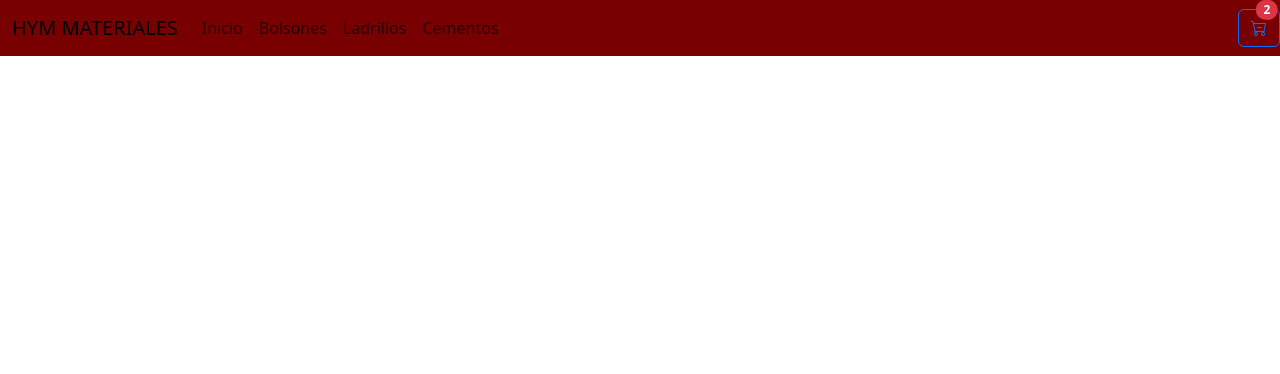
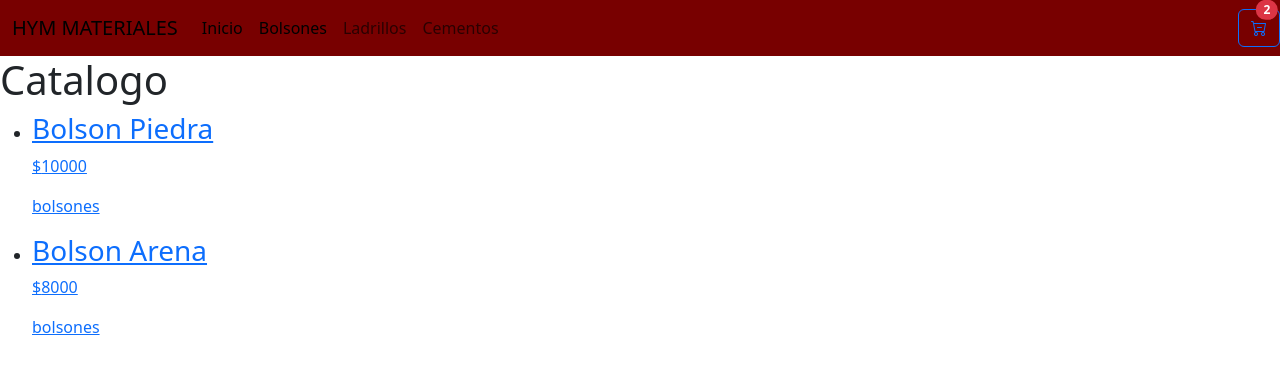
Before and after one commit to LucMercado/PFReact-Mercado, a React (Vite) app: page /PreEntrega2-Mercado/category/bolsones in a window 1280 px wide. Shown: the top 374 px of the page. Built offline with nearby package versions, Linux system fonts and the light colour scheme.

Commit message:
Correccion ruteo

```diff
--- a/src/App.jsx
+++ b/src/App.jsx
@@ -9,9 +9,9 @@ function App() {
     <div>
       <NavBar />
       <Routes>
-        <Route path="/PreEntrega1-Mercado/" element={<ItemListContainer />} />
-        <Route path="/PreEntrega1-Mercado/category/:categoryId" element={<ItemListContainer />} />
-        <Route path="/PreEntrega1-Mercado/item/:productId" element={<ItemDetailContainer />} />
+        <Route path="/PreEntrega2-Mercado/" element={<ItemListContainer />} />
+        <Route path="/PreEntrega2-Mercado/category/:categoryId" element={<ItemListContainer />} />
+        <Route path="/PreEntrega2-Mercado/item/:productId" element={<ItemDetailContainer />} />
       </Routes>
     </div>
   )
--- a/src/components/ItemList.jsx
+++ b/src/components/ItemList.jsx
@@ -5,7 +5,7 @@ import { Link } from 'react-router-dom'
 const ItemList = ( { items }) => {
   return (
     <div>
-      <h1>ItemList</h1>
+      <h1>Catalogo</h1>
 
       <ul>
         {items.map((item) => (
--- a/src/components/NavBar/NavBar.jsx
+++ b/src/components/NavBar/NavBar.jsx
@@ -5,20 +5,20 @@ const NavBar = () => {
     return (
         <nav className="navbar navbar-expand-lg bg-body-tertiary-780000" style={{backgroundColor: "#780000"}}>
             <div className="container-fluid">
-            <Link to="/" className="navbar-brand">HYM MATERIALES</Link>
+            <Link to="PreEntrega2-Mercado/" className="navbar-brand">HYM MATERIALES</Link>
                 <div className="collapse navbar-collapse" id="navbarNav">
                     <ul className="navbar-nav">
                         <li className="nav-item">
-                            <NavLink to="PreEntrega1-Mercado/" className="nav-link">Inicio</NavLink>
+                            <NavLink to="PreEntrega2-Mercado/" className="nav-link">Inicio</NavLink>
                         </li>
                         <li className="nav-item">
-                            <NavLink to="PreEntrega1-Mercado/category/bolsones" className="nav-link">Bolsones</NavLink>
+                            <NavLink to="PreEntrega2-Mercado/category/bolsones" className="nav-link">Bolsones</NavLink>
                         </li>
                         <li className="nav-item">
-                            <NavLink to="PreEntrega1-Mercado/category/ladrillos" className="nav-link">Ladrillos</NavLink>
+                            <NavLink to="PreEntrega2-Mercado/category/ladrillos" className="nav-link">Ladrillos</NavLink>
                         </li>
                         <li className="nav-item">
-                            <NavLink to="PreEntrega1-Mercado/category/cementos" className="nav-link">Cementos</NavLink>
+                            <NavLink to="PreEntrega2-Mercado/category/cementos" className="nav-link">Cementos</NavLink>
                         </li>
                     </ul>
                 </div>
--- a/vite.config.js
+++ b/vite.config.js
@@ -4,5 +4,5 @@ import react from '@vitejs/plugin-react'
 // https://vitejs.dev/config/
 export default defineConfig({
   plugins: [react()],
-  base: 'https://LucMercado.github.io/PreEntrega1-Mercado'
+  base: 'https://LucMercado.github.io/PreEntrega2-Mercado'
 })
```
